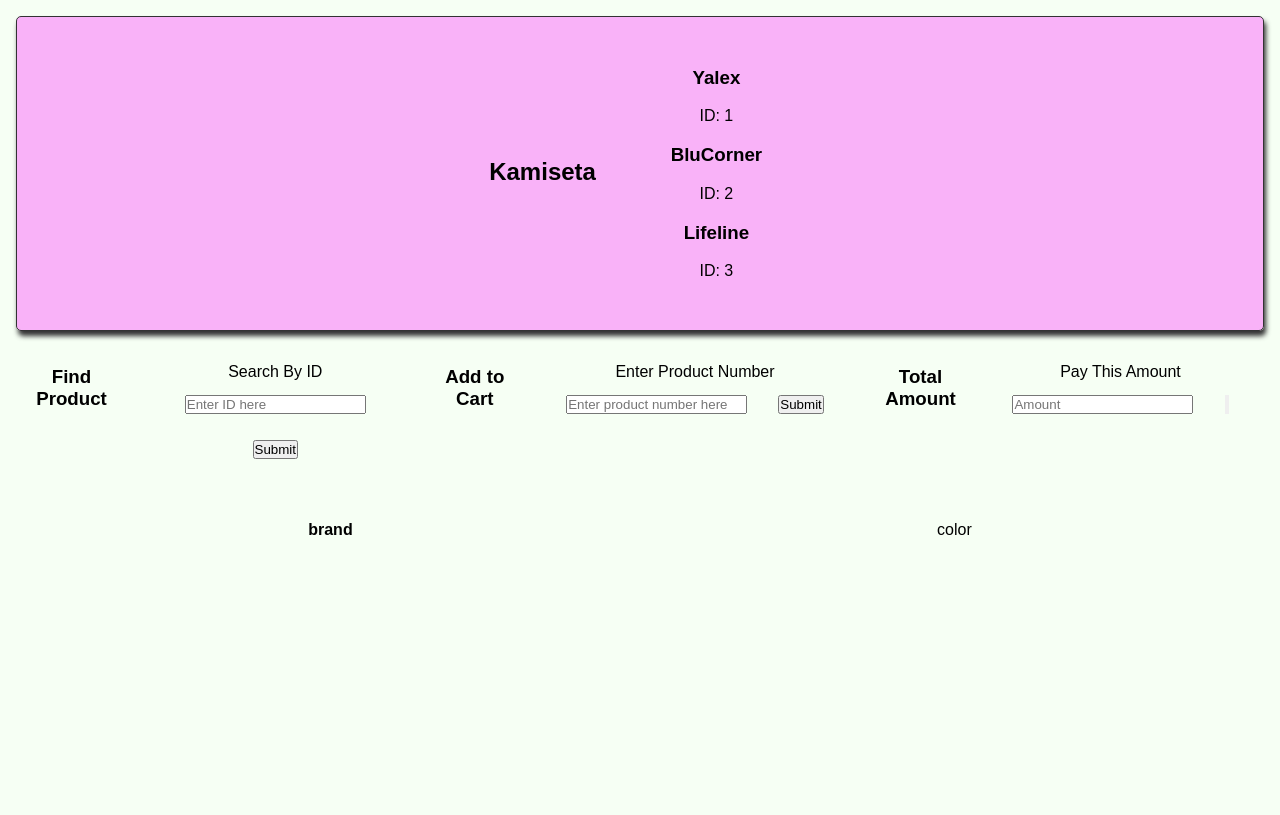
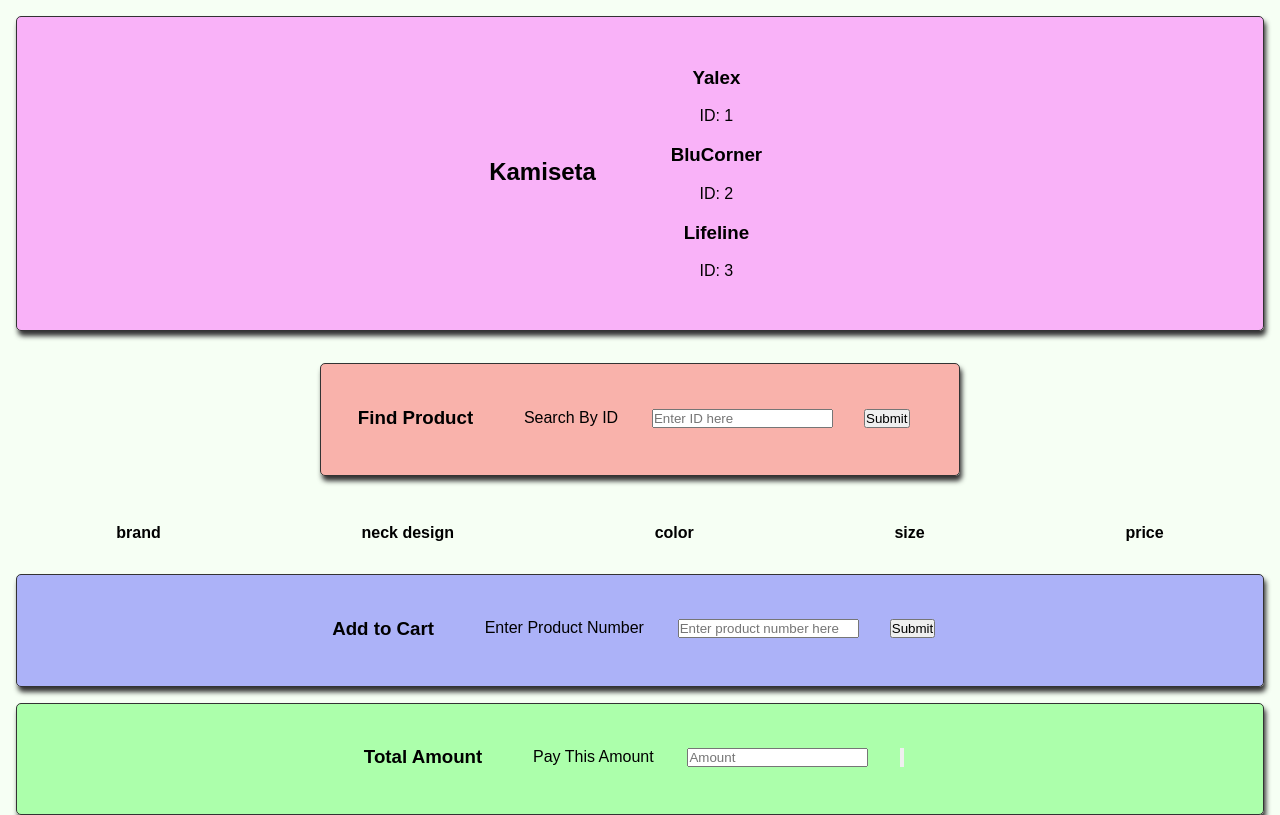
Before and after one commit to RicVUy/phase-1-project-tshirtStore, a plain HTML site: page index.html in a window 1280 px wide. Drawn offline with Linux system fonts and the light colour scheme.

Commit message:
added to html and css and js.index

```diff
--- a/index.html
+++ b/index.html
@@ -27,30 +27,39 @@
   </ul>
 </div>
   <section>
+    <div id="detailsOfProduct">
      <h3>Find Product</h3>
     <form1>
       <label for="searchByID">Search By ID</label>
       <input id="searchByID" type="text" placeholder="Enter ID here"/>
       <input type="submit" />
     </form1>
-
+  </section>
+  <section id="TshirtDetails">
+    <h4>brand</h4>
+    <h4>neck design</h4>
+    <h4>color</h4>
+    <h4>size</h4>
+    <h4>price</h4>
+  </section>
+  </div>
+  <div id="submitDetails">
     <h3>Add to Cart</h3>
     <form2>
       <label for="EnterChoice">Enter Product Number</label>
       <input id="EnterProductNumber" type="text" placeholder="Enter product number here"/>
       <input type="submit" />
     </form2>
+  </div>
+  <div id="totalAmount">
     <h3>Total Amount</h3>
     <form3>
         <label for="PayThisAmount">Pay This Amount</label>
         <input id="EnterProductNumber" type="text" placeholder="Amount"/>
         <input type="button" />
     </form3>
-</section>
-<section id="TshirtDetails">
-  <h4>brand</h4>
-  <p>color</p>
-</section>
+  </div>
+
 <script src="./src/index.js"></script>
 
 </body>
--- a/src/index.js
+++ b/src/index.js
@@ -2,7 +2,7 @@ const init = () => {
     const inputForm = document.querySelector("form1");
     inputForm.addEventListener("submit", (event)  => {
       event.preventDefault();
-     // console.log(event);
+
      const input = document.querySelector("input#searchByID");
 
      console.log(input.value);
@@ -10,11 +10,17 @@ const init = () => {
      fetch(`http://localhost:3000/tshirt/${input.value}`)
      .then((response) => response.json())
      .then((data) => {
-      const brand = document.querySelector("section#TshirtDetails h4");
-      const color = document.querySelector("section#TshirtDetails p");
+     // const brand = document.querySelector("section#TshirtDetails h4");
+      //const neckDesign = document.querySelector("section#TshirtDetails h4");
+      const color = document.querySelector("section#TshirtDetails h4");
+      //const size = document.querySelector("section#TshirtDetails h4");
+     // const price = document.querySelector("section#TshirtDetails h4");
 
-      brand.innerText = data.brand;
+      //brand.innerText = data.brand;
+      //neckDesign.innerText = data.neckDesign;
       color.innerText = data.color;
+      //size.innerText = data.size;
+      //price.innerText = data.size;
 
      });
     });
--- a/style.css
+++ b/style.css
@@ -27,6 +27,42 @@ body, css {
     border-radius: 5px;
     box-shadow: 2px 5px 5px #333;
   }
+    #detailsOfProduct {
+      position: relative;
+    display: flex;
+    justify-content: center;
+    align-items: center;
+    flex-direction: row;
+    border: 1px solid #333;
+    background: rgba(255, 0, 0, 0.3);
+    padding: 15px 20px 18px 18px;
+    border-radius: 5px;
+    box-shadow: 2px 5px 5px #333;
+    }
+  #submitDetails{
+    position: relative;
+    display: flex;
+    justify-content: center;
+    align-items: center;
+    flex-direction: row;
+    border: 1px solid #333;
+    background: rgba(0, 0, 255, 0.3);
+    padding: 15px 20px 18px 18px;
+    border-radius: 5px;
+    box-shadow: 2px 5px 5px #333;
+  }
+  #totalAmount {
+    position: relative;
+    display: flex;
+    justify-content: center;
+    align-items: center;
+    flex-direction: row;
+    border: 1px solid #333;
+    background: rgba( 0, 255, 0, 0.3);
+    padding: 15px 20px 18px 18px;
+    border-radius: 5px;
+    box-shadow: 2px 5px 5px #333;
+  }
   section {
     display: flex;
     flex-flow: row;
```
Also changed, not shown: db.json (+6 -3 lines).
